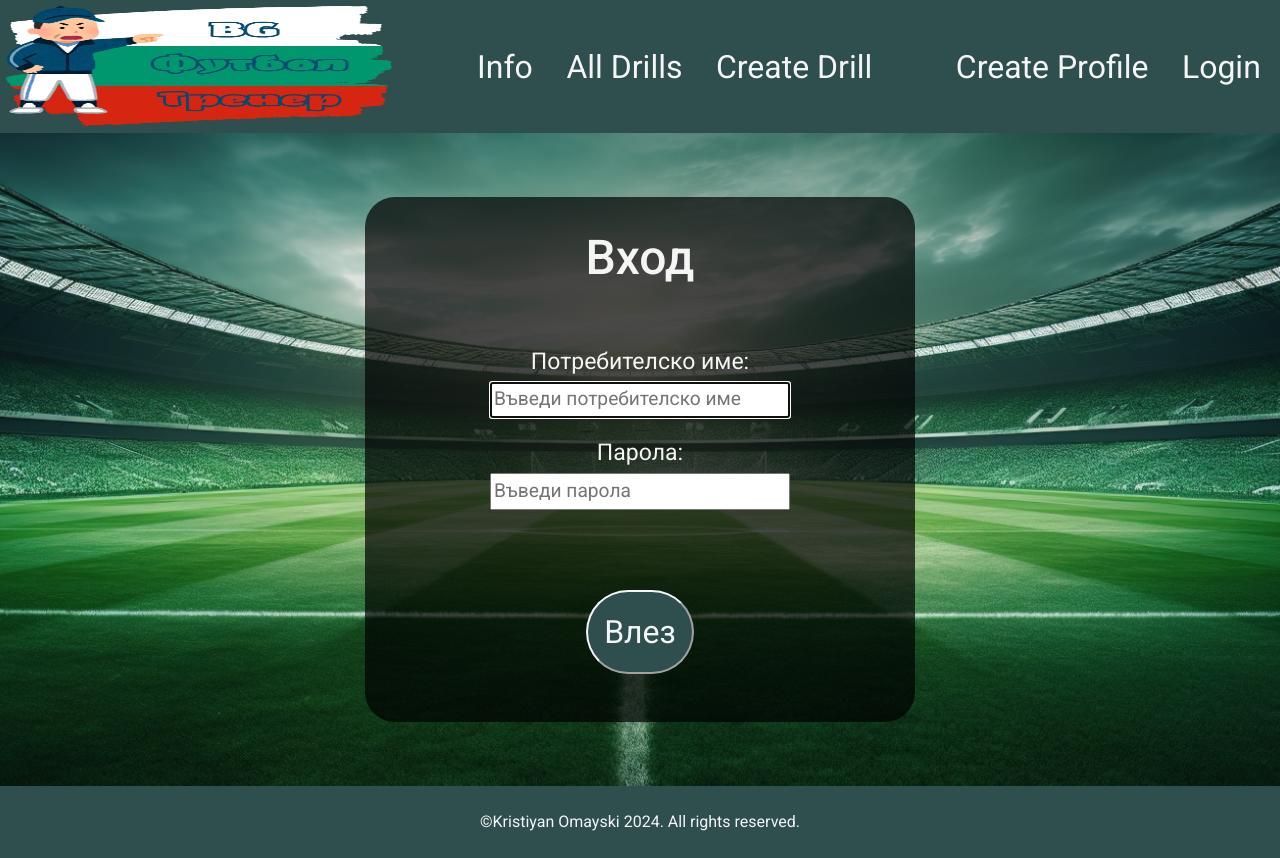
After one commit to Omayski13/Coach_app, a Django app: page /accounts/login/ in a window 1280 px wide. The commit adds this page. Run offline with Django 5.2, Linux system fonts and the light colour scheme; some libraries are stand-ins or nearby versions.

Commit message:
chore: added login

```diff
--- a/coach_app/accounts/forms.py
+++ b/coach_app/accounts/forms.py
@@ -1,16 +1,14 @@
 from django.contrib.auth import get_user_model
-from django.contrib.auth.forms import UserCreationForm
+from django.contrib.auth.forms import UserCreationForm, AuthenticationForm
+from django.forms import forms
+
+from coach_app.accounts.mixins import UserNameTextsMixin, EmailTextsMixin, Pass12TextsMixin, PasswordTextsMixin
 
 
-class CustomUserForm(UserCreationForm):
+class CustomUserForm(UserNameTextsMixin,EmailTextsMixin,Pass12TextsMixin,UserCreationForm):
     class Meta:
         model = get_user_model()
         fields = ('username', 'email',)
 
-    def __init__(self, *args, **kwargs):
-        super().__init__(*args, **kwargs)
-        self.fields['username'].label = "Потребителско име"
-        self.fields['username'].help_text = "Потребителско име"
-        self.fields['email'].label = "Имейл"
-        self.fields['password1'].label = "Парола"
-        self.fields['password2'].label = "Потвърди парола"
+class CustomLoginForm(UserNameTextsMixin,PasswordTextsMixin, AuthenticationForm):
+    pass
--- /dev/null
+++ b/coach_app/accounts/mixins.py
@@ -0,0 +1,45 @@
+class UserNameTextsMixin():
+    def __init__(self, *args, **kwargs):
+        super().__init__(*args, **kwargs)
+        self.fields['username'].label = "Потребителско име"
+        self.fields['username'].help_text = ""
+        self.fields['username'].widget.attrs.update({
+            'placeholder': "Въведи потребителско име",
+            'class': 'wide-input'
+        })
+
+
+class PasswordTextsMixin():
+   def __init__(self, *args, **kwargs):
+        super().__init__(*args, **kwargs)
+        self.fields['password'].label = "Парола"
+        self.fields['password'].widget.attrs.update({
+            'placeholder': "Въведи парола",
+            'class': 'wide-input'
+        })
+
+class EmailTextsMixin():
+    def __init__(self, *args, **kwargs):
+        super().__init__(*args, **kwargs)
+        self.fields['email'].label = "Имейл"
+        self.fields['email'].widget.attrs.update({
+            'placeholder': "Въведи валиден имейл",
+            'class': 'wide-input'
+        })
+
+class Pass12TextsMixin():
+   def __init__(self, *args, **kwargs):
+        super().__init__(*args, **kwargs)
+        self.fields['password1'].help_text = "Паролата не може да бъда само цифри и трябва да бъде поне 8 символа"
+        self.fields['password1'].label = "Парола"
+        self.fields['password1'].widget.attrs.update({
+            'placeholder': "Въведи парола",
+            'class': 'wide-input'
+        })
+
+        self.fields['password2'].help_text = ""
+        self.fields['password2'].label = "Потвърди парола"
+        self.fields['password2'].widget.attrs.update({
+            'placeholder': "Повтори парола",
+            'class': 'wide-input'
+        })
--- a/coach_app/accounts/urls.py
+++ b/coach_app/accounts/urls.py
@@ -1,10 +1,10 @@
-
-
-
+from django.contrib.auth.views import LoginView
 from django.urls import path, include
 
+from coach_app.accounts.forms import CustomLoginForm
 from coach_app.accounts.views import UserRegisterVIew
 
 urlpatterns = [
     path('register/', UserRegisterVIew.as_view(),name='user-register'),
+    path('login/', LoginView.as_view(authentication_form=CustomLoginForm),name='user-login'),
 ]
--- a/coach_app/settings.py
+++ b/coach_app/settings.py
@@ -11,6 +11,8 @@ https://docs.djangoproject.com/en/5.1/ref/settings/
 """
 
 from pathlib import Path
+
+from django.urls import reverse_lazy
 
 # Build paths inside the project like this: BASE_DIR / 'subdir'.
 BASE_DIR = Path(__file__).resolve().parent.parent
@@ -136,3 +138,5 @@ STATICFILES_DIRS = (
 DEFAULT_AUTO_FIELD = 'django.db.models.BigAutoField'
 
 AUTH_USER_MODEL = 'accounts.CustomUser'
+
+LOGIN_REDIRECT_URL = reverse_lazy('home-page')
--- a/static/style/forms.css
+++ b/static/style/forms.css
@@ -42,7 +42,11 @@ label,
 input
  {
     display: block;
-    padding: 0.15em;
+    padding: 0.1em;
+}
+
+.wide-input {
+    width: 300px; /* Adjust the width as needed */
 }
 
 label{
@@ -51,5 +55,5 @@ label{
 
 input {
     display: block;
-    margin: 0 auto;
+    margin: 0 auto ;
 }
--- a/templates/navigation.html
+++ b/templates/navigation.html
@@ -19,7 +19,7 @@
 
             <div class="nav-profile">
                 <a href="{% url 'user-register' %}">Create Profile</a>
-                <a href="#">Login</a>
+                <a href="{% url 'user-login' %}">Login</a>
                 {##}
                 {#            <a href="#">Profile details</a>#}
             </div>
--- /dev/null
+++ b/templates/registration/login.html
@@ -0,0 +1,13 @@
+{% extends 'base.html' %}
+{% block content %}
+    <div class="container-form">
+        <section id="create-user">
+            <form class="form-group" method="post">
+                <h1>Вход</h1>
+                {% csrf_token %}
+                {{ form.as_p }}
+                <button>Влез</button>
+            </form>
+        </section>
+    </div>
+{% endblock %}
```
Also changed, not shown: coach_app/accounts/models.py (+7 -0 lines), coach_app/accounts/views.py (+6 -1 lines), templates/accounts/register.html (added, +13 -0 lines), coach_app/accounts/migrations/0002_customuser_club.py (added).
